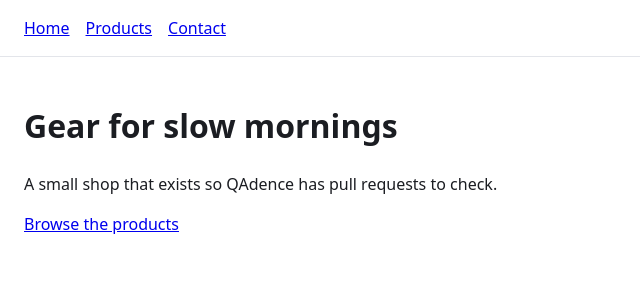
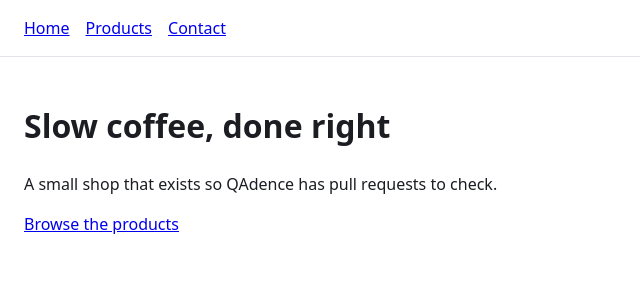
Before and after one commit to BhumilModi/qadence-gate-demo, a Next.js app: page / in a window 1280 px wide. Shown: the top 300 px of the page, without its empty margins (0-640 px from the left). Built offline with nearby package versions, Linux system fonts and the light colour scheme.

Commit message:
Sharpen the home page headline

```diff
--- a/app/page.tsx
+++ b/app/page.tsx
@@ -3,7 +3,7 @@ import Link from "next/link";
 export default function Home() {
   return (
     <>
-      <h1>Gear for slow mornings</h1>
+      <h1>Slow coffee, done right</h1>
       <p>A small shop that exists so QAdence has pull requests to check.</p>
       <p>
         <Link href="/products">Browse the products</Link>
```
